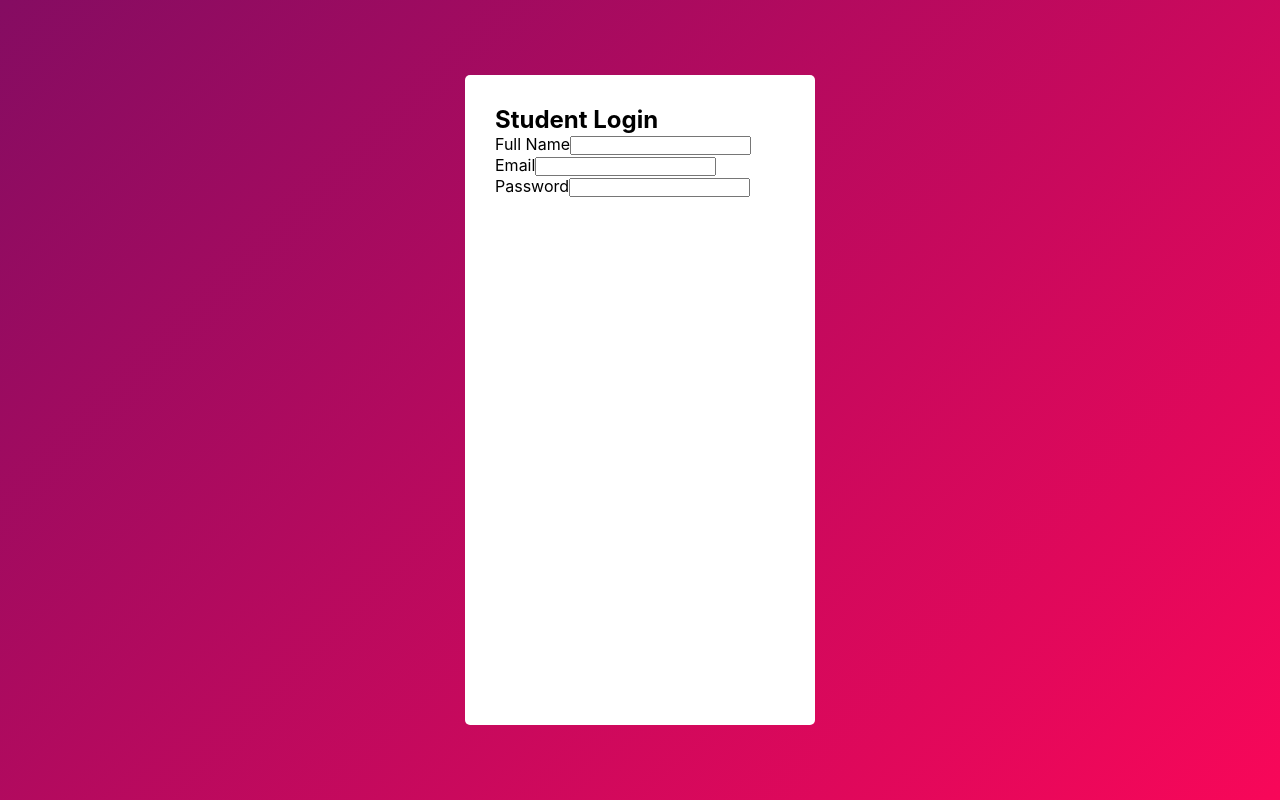
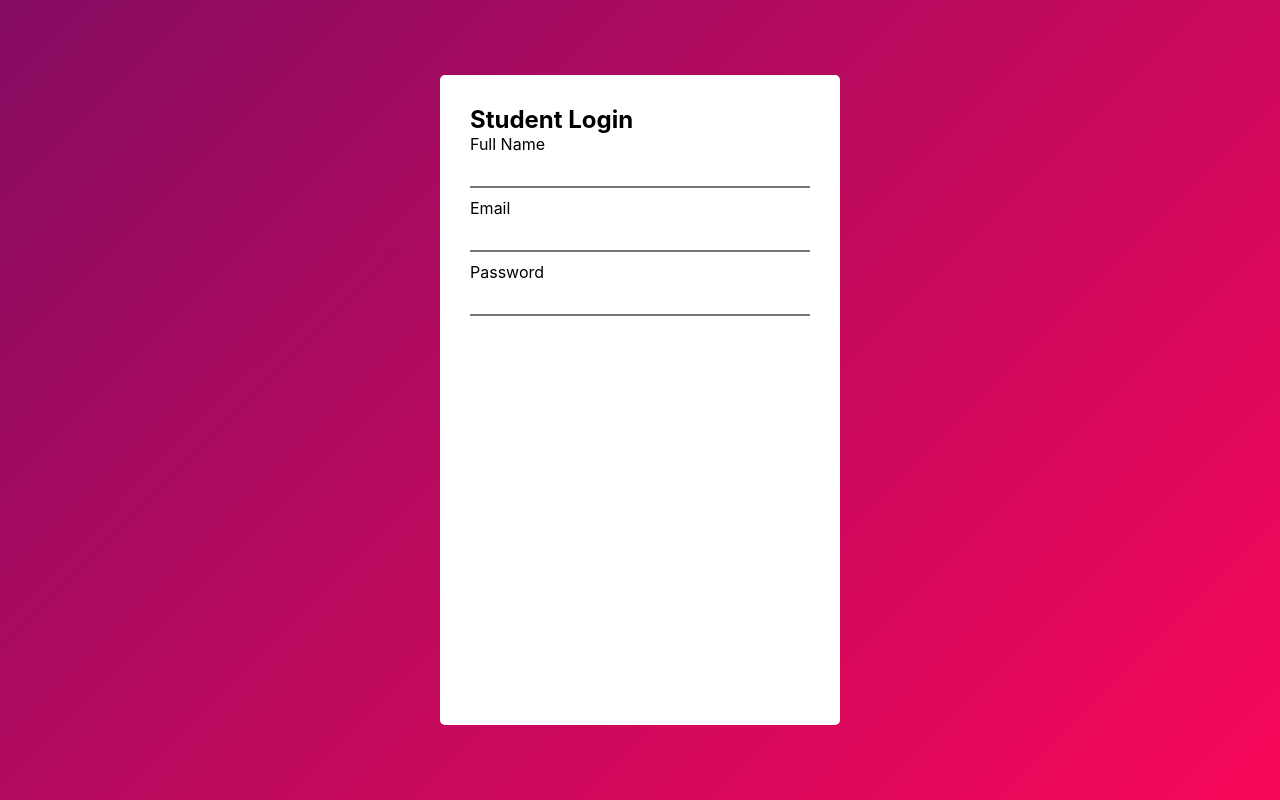
Before and after one commit to RidmiRangana0929/SignUpPage, a React (Create React App) app: page / in a window 1280 px wide. Built offline with nearby package versions, Linux system fonts and the light colour scheme.

Commit message:
added styles to text fields

```diff
--- a/src/App.css
+++ b/src/App.css
@@ -20,3 +20,15 @@
     box-sizing: border-box;
     border-radius: 5px;
   }
+
+  .input{
+    height: 32px;
+    font-size: 20px;
+    outline: none;
+    width: 100%;
+    border-top-style: none;
+    border-left-style: none;
+    border-right-style: none;
+    border-bottom-style: 2px solid #000000;
+    margin-bottom: 10px;
+  }
```
